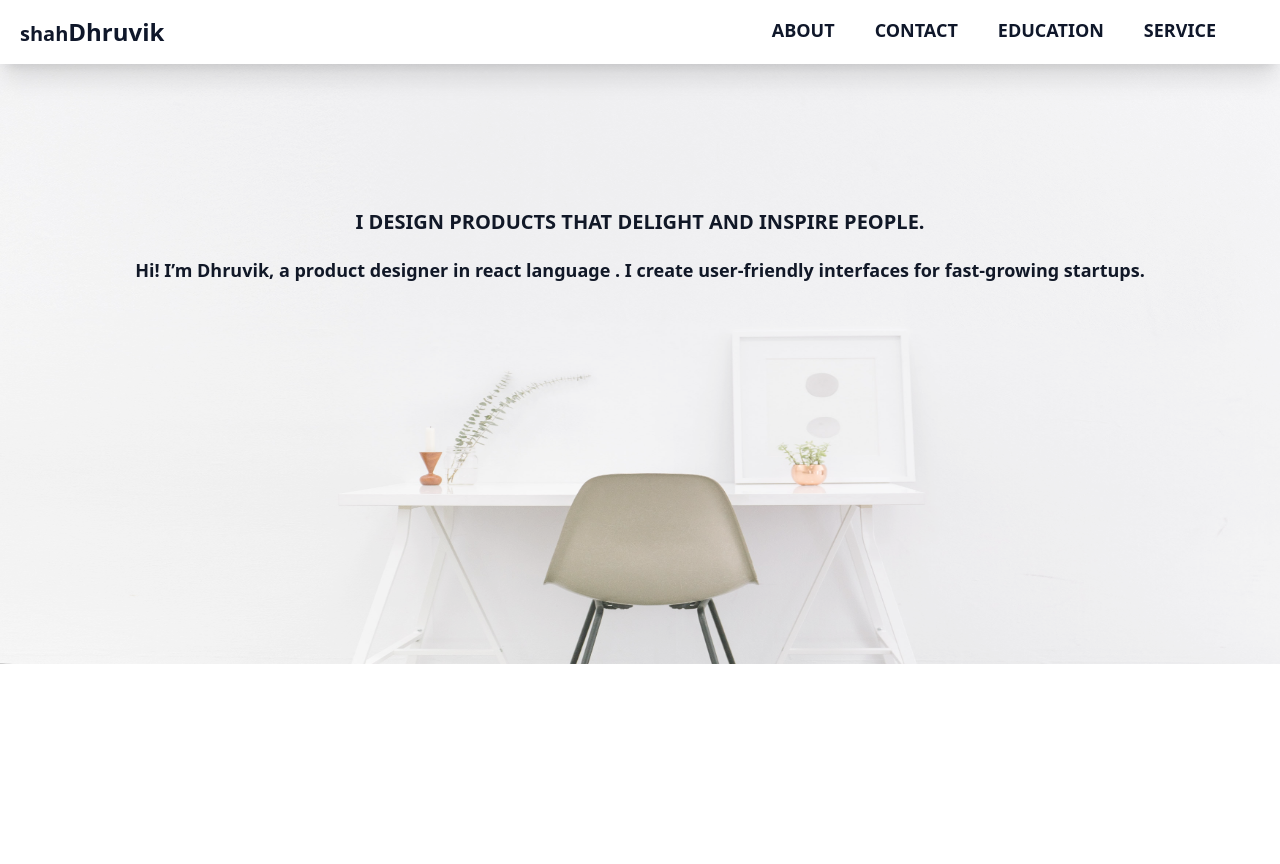
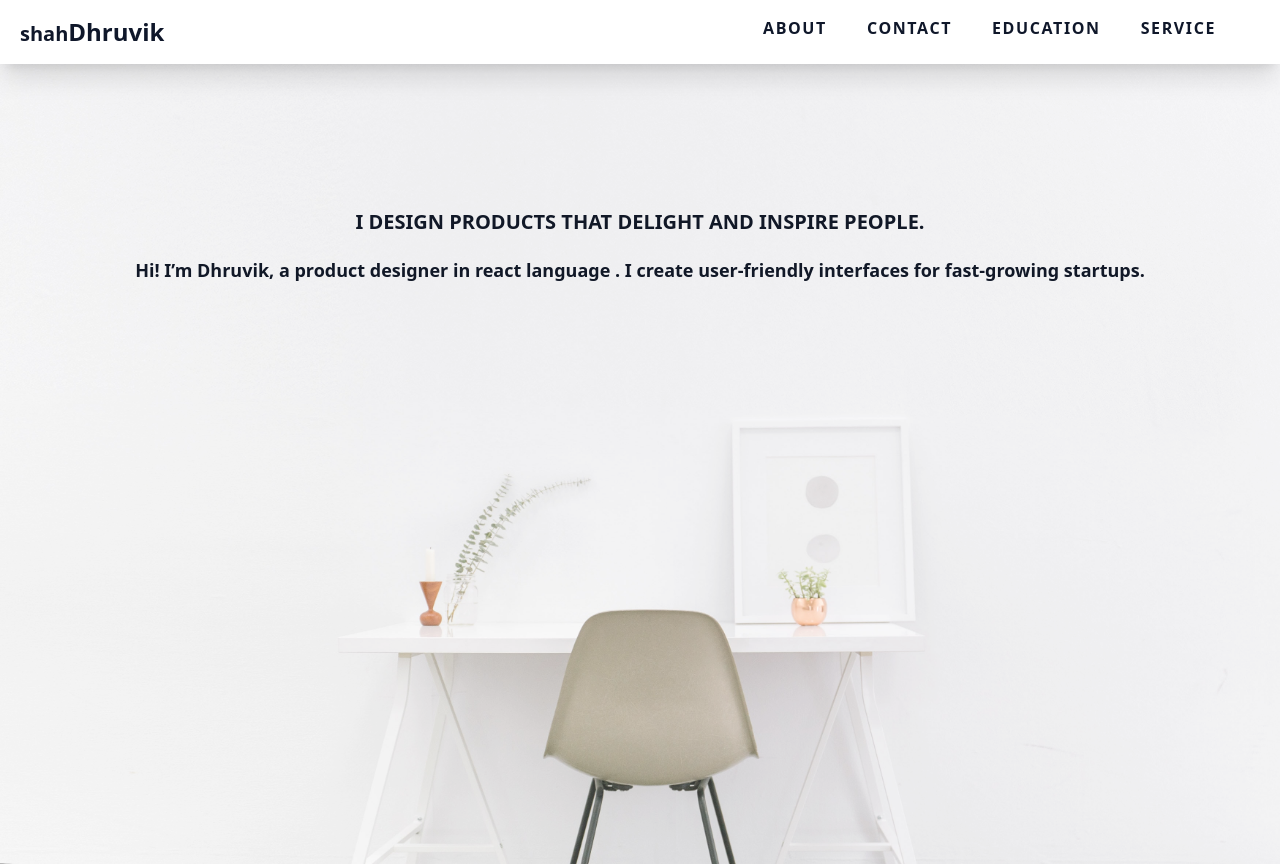
Before and after one commit to ShahDhruvik/dhruvikPortfolio, a React (Vite) app: page / in a window 1280 px wide. Before the commit the page ends 800 px from the top, so only its background shows below. Built offline with nearby package versions, Linux system fonts and the light colour scheme.

Commit message:
letter tracking added

```diff
--- a/src/style/banner.css
+++ b/src/style/banner.css
@@ -1,7 +1,7 @@
 .pfBanner {
   @apply z-0 relative   text-gray-900;
   & > .pfBannerSum {
-    @apply text-gray-900 h-72 sm:h-96 md:h-[450px] lg:h-[600px] w-full flex flex-col justify-start items-center;
+    @apply text-gray-900 h-72 sm:h-96 md:h-[450px] lg:h-screen w-full flex flex-col justify-start items-center;
 
     & > h1 {
       @apply px-10 pt-10 sm:pt-16 md:pt-20 lg:pt-36 pb-5 text-center uppercase text-sm sm:text-base md:text-lg lg:text-xl font-extrabold;
--- a/src/style/header.css
+++ b/src/style/header.css
@@ -31,7 +31,7 @@
 
         & > li {
           & > a {
-            @apply relative text-base font-bold tracking-wider sm:text-lg;
+            @apply relative text-base font-bold  sm:text-lg;
           }
         }
       }
@@ -55,7 +55,7 @@
 
         & > li {
           & > a {
-            @apply relative  sm:text-lg sm:font-semibold;
+            @apply relative sm:tracking-widest sm:text-base sm:font-semibold;
 
             &::after {
               position: absolute;
```
